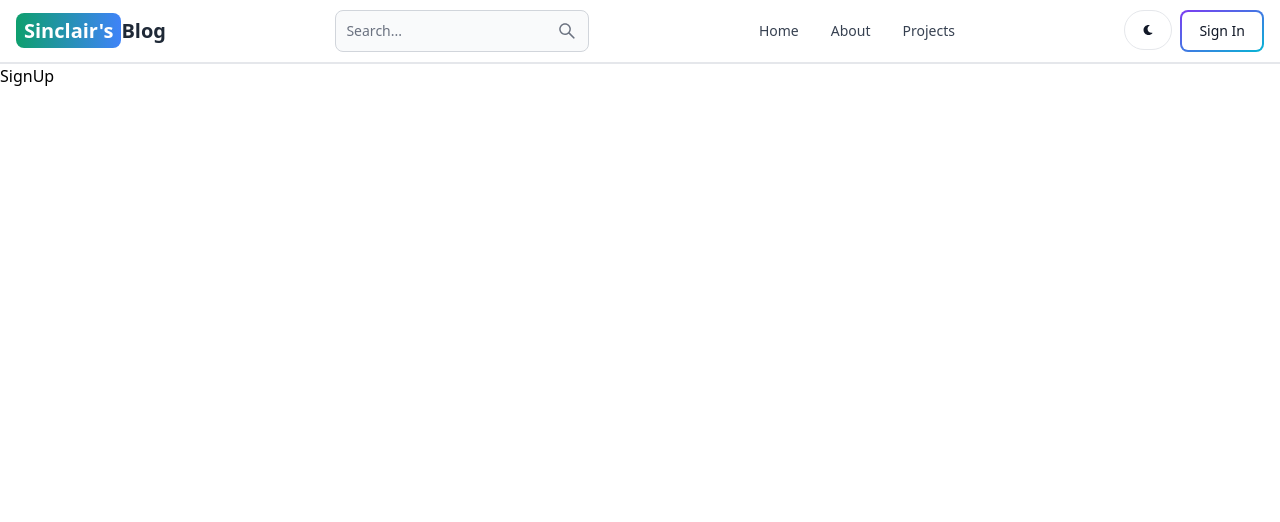
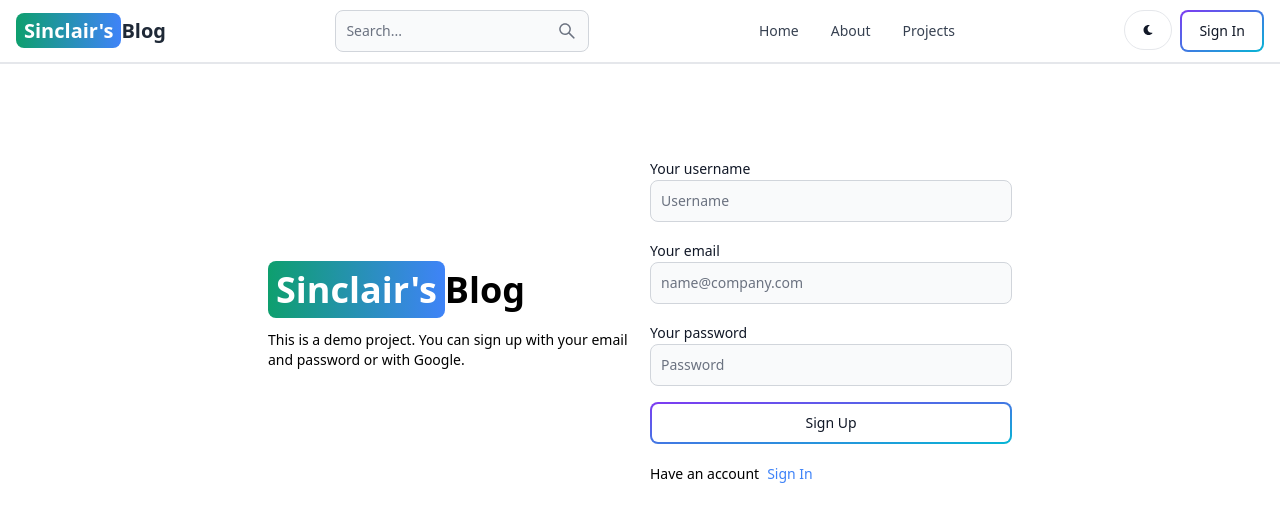
Before and after one commit to yuvikaKathaith/Mern-blog, a React app in the folder client/: page /sign-up in a window 1280 px wide. Shown: the top 522 px of the page. Built offline with nearby package versions, Linux system fonts and the light colour scheme; the HTML template or start-up script is replaced by a standard one.

Commit message:
create signup page ui

```diff
--- a/client/src/pages/SignUp.jsx
+++ b/client/src/pages/SignUp.jsx
@@ -1,8 +1,61 @@
-import React from 'react'
+import {Link} from 'react-router-dom'
+import {Label, TextInput, Button} from 'flowbite-react'
 
 function SignUp() {
   return (
-    <div>SignUp</div>
+    <div className='min-h-screen mt-20'>
+      <div className='flex p-3 max-w-3xl mx-auto flex-col md:flex-row md:items-center gap-5'>
+        <div className='flex-1'>
+          <Link to='/'
+            className='font-bold dark:text-white text-4xl'
+          >
+            <span className = 'px-2 py-1 bg-gradient-to-r from-green-500  to-blue-500  rounded-lg text-white'>Sinclair's
+            </span>Blog
+          </Link>
+          <p className='text-sm mt-5'>
+            This is a demo project. You can sign up with your email and password
+            or with Google.
+          </p>
+        </div>
+        <div className='flex-1'>
+          <form className='flex flex-col gap-4'>
+            <div>
+              <Label value='Your username' />
+              <TextInput
+                type='text'
+                placeholder='Username'
+                id='username'
+              />
+            </div>
+            <div>
+              <Label value='Your email' />
+              <TextInput
+                type='email'
+                placeholder='name@company.com'
+                id='email'
+              />
+            </div>
+            <div>
+              <Label value='Your password' />
+              <TextInput
+                type='password'
+                placeholder='Password'
+                id='password'
+              />
+            </div>
+            <Button outline gradientDuoTone='purpleToBlue' type='submit'>
+              Sign Up
+            </Button>
+          </form>
+          <div className='flex gap-2 text-sm mt-5'>
+            <span>Have an account</span>
+            <Link to='/sign-in' className='text-blue-500'>
+              Sign In
+            </Link>
+          </div>
+        </div>
+      </div>
+    </div>
   )
 }
 
```
